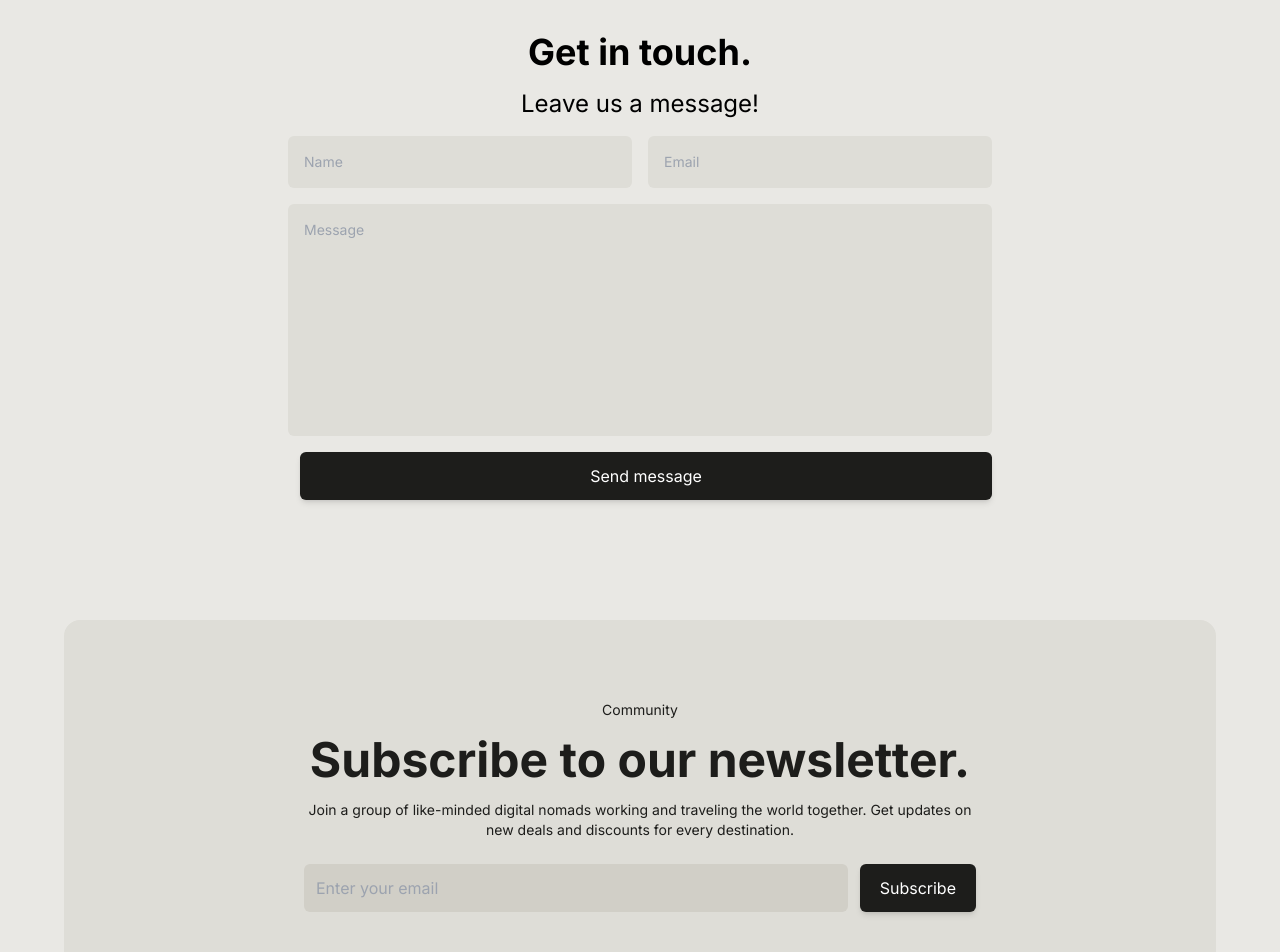
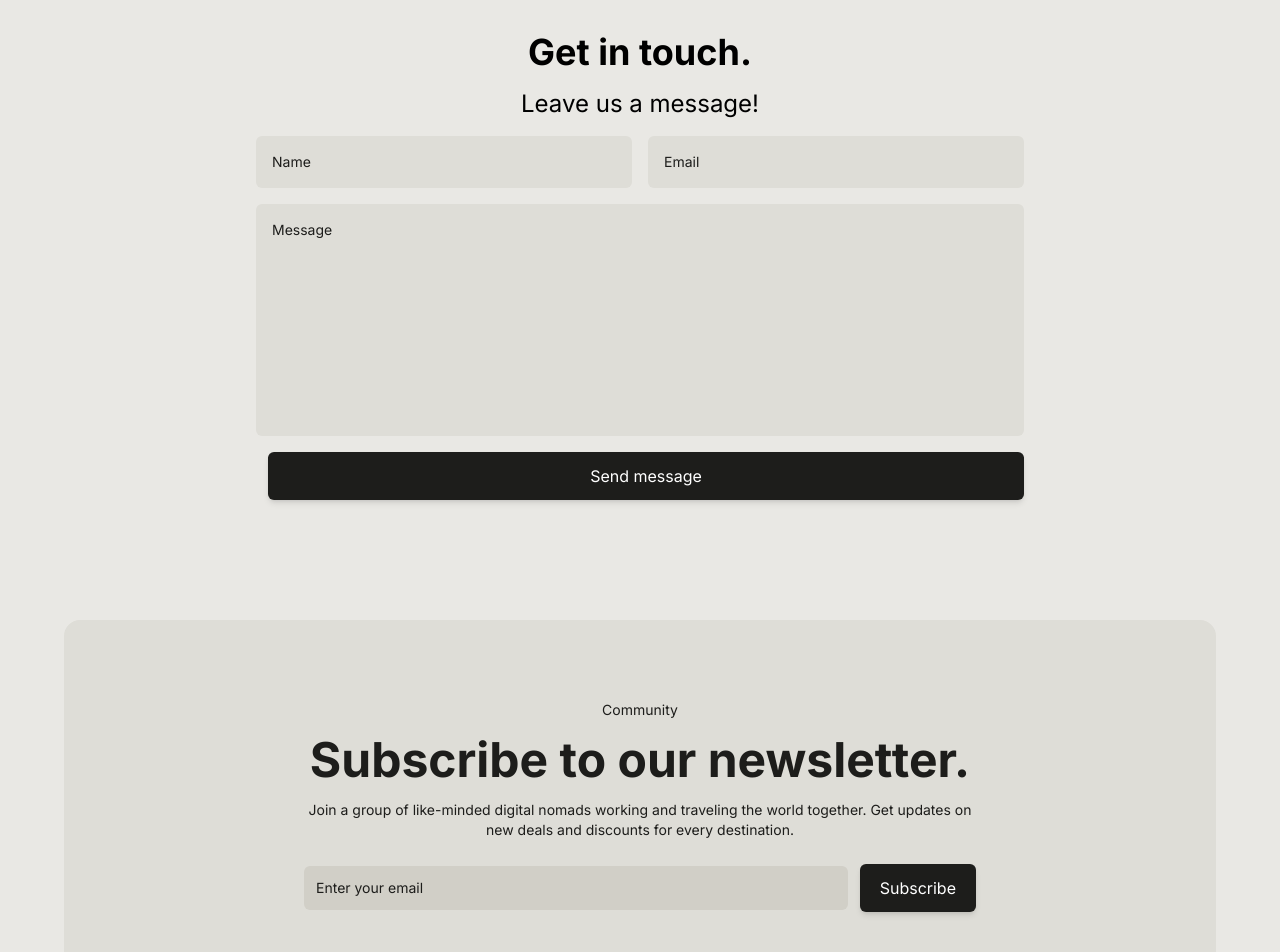
Before and after one commit to harisharanChaulagain/city-tour, a Next.js app: page /contact in a window 1280 px wide. Shown: the part 560-1512 px from the top of the page. Built offline with nearby package versions, Linux system fonts and the light colour scheme.

Commit message:
small changes

```diff
--- a/app/contact/page.tsx
+++ b/app/contact/page.tsx
@@ -27,7 +27,7 @@ export default function Page() {
           <span className="text-sm sm:text-base">9846852999</span>
         </div>
       </section>
-      <section className="px-4 md:px-8 flex flex-col gap-4 max-w-3xl mx-auto">
+      <section className=" flex flex-col gap-4 max-w-3xl mx-auto">
         <h1 className="flex items-center justify-center text-xl sm:text-2xl md:text-4xl font-bold">
           Get in touch.
         </h1>
@@ -40,24 +40,24 @@ export default function Page() {
               <input
                 type="text"
                 placeholder="Name"
-                className="w-full bg-[#DEDDD7] outline-none text-sm p-4 rounded-md"
+                className="w-full bg-[#DEDDD7] outline-none text-sm p-4 rounded-md placeholder-[#1d1d1b]"
               />
             </div>
             <div className="w-full">
               <input
                 type="email"
                 placeholder="Email"
-                className="w-full bg-[#DEDDD7] outline-none text-sm p-4 rounded-md"
+                className="w-full bg-[#DEDDD7] outline-none text-sm p-4 rounded-md placeholder-[#1d1d1b]"
               />
             </div>
           </div>
           <textarea
             placeholder="Message"
-            className="bg-[#DEDDD7] outline-none text-sm p-4 rounded-md resize-none"
+            className="bg-[#DEDDD7] outline-none text-sm p-4 rounded-md resize-none placeholder-[#1d1d1b]"
             cols={30}
             rows={10}
           ></textarea>
-          <button className="w-full mt-3 px-5 py-3 text-sm sm:text-base rounded-md text-white bg-[#1D1D1B] hover:bg-[#1D1D1B]/90 active:bg-indigo-700 duration-150 outline-none shadow-md focus:shadow-none focus:ring-2 ring-offset-2 sm:mt-0 sm:ml-3 sm:w-auto">
+          <button className="w-full mt-3 px-5 py-3 text-sm sm:text-base rounded-md text-white bg-[#1D1D1B] hover:bg-[#1D1D1B]/90 duration-150 outline-none shadow-md focus:shadow-none focus:ring-2 ring-offset-2 sm:mt-0 sm:ml-3 sm:w-auto">
             Send message
           </button>
         </div>
--- a/app/faq/page.tsx
+++ b/app/faq/page.tsx
@@ -14,7 +14,7 @@ export default function Page() {
   return (
     <main className="py-20 px-4 sm:px-8 md:px-16">
       <section className="bg-[#DEDDD7] rounded-2xl flex flex-col gap-4 p-8 mb-10">
-        <h1 className="text-[#1D1D1B] font-bold text-5xl pt-10">
+        <h1 className="text-[#1D1D1B] font-bold  text-2xl sm:text-3xl md:text-4xl lg:text-5xl pt-10">
           Frequently Asked Questions
         </h1>
         <p>Got questions? Find your answers here.</p>
@@ -33,11 +33,11 @@ export default function Page() {
                 <div className="text-primary-350 ">
                   {openItemIndex === index ? (
                     <div className="bg-[#1d1d1b] text-white p-2 rounded-full  transition-all duration-300">
-                      <Icon icon="mingcute:up-fill" className="text-xl" />
+                      <Icon icon="mingcute:up-fill" className="text-base sm:text-xl" />
                     </div>
                   ) : (
                     <div className="bg-[#1d1d1b] text-white p-2 rounded-full transform rotate-180 transition-all duration-300">
-                      <Icon icon="mingcute:up-fill" className="text-xl" />
+                      <Icon icon="mingcute:up-fill" className="text-base sm:text-xl" />
                     </div>
                   )}
                 </div>
--- a/components/DestinationSection.tsx
+++ b/components/DestinationSection.tsx
@@ -79,7 +79,7 @@ export default function DestinationSection() {
             <Image
               src={item.image}
               alt={item.title}
-              className="absolute left-60 bottom-0 w-64 h-64 object-cover rounded-lg shadow-lg pointer-events-none z-50"
+              className="absolute left-10 sm:left-60 md:left-80 bottom-0 w-64 h-64 object-cover rounded-lg shadow-lg pointer-events-none z-50"
               style={{
                 opacity: 0,
                 transform: "scale(0.8) rotate(-10deg) translateZ(0px)",
--- a/components/Herosection.tsx
+++ b/components/Herosection.tsx
@@ -38,7 +38,7 @@ export default function Herosection() {
   };
 
   return (
-    <main className=" px-4 sm:px-4 md:px-12 py-20">
+    <main className=" sm:px-4 md:px-12 py-20">
       <div className="relative w-full h-96 rounded-2xl">
         <Slider ref={setSlider} {...settings}>
           {images.map((src, index) => (
@@ -54,16 +54,19 @@ export default function Herosection() {
             </div>
           ))}
         </Slider>
-        <div className="absolute top-52 left-20 text-white flex flex-col gap-4">
-          <h1 className="font-bold text-2xl sm:text-3xl md:text-4xl lg:text-5xl">
+        <div className="absolute top-40 left-10 sm:top-52 sm:left-20 text-white flex flex-col gap-4">
+          <h1 className="font-bold text-xl sm:text-2xl md:text-3xl lg:text-4xl xl:text-5xl">
             Work from anywhere.
           </h1>
-          <p className="text-sm sm:text-lg md:text-xl">
+          <p className="text-xs sm:text-sm md:text-lg lg:text-xl xl:text-2xl">
             Work remotely, explore various destinations, <br /> and make lasting
             memories with a community of digital nomads.
           </p>
         </div>
-        <div className="absolute -bottom-5 right-10 flex justify-between max-w-xs gap-4">
+        <div
+          className="absolute -bottom-5 left-1/2 transform -translate-x-1/2 flex justify-between
+    max-w-xs gap-4 sm:left-auto sm:right-10 sm:transform-none"
+        >
           <button
             onClick={handlePrev}
             className={`text-white bg-[#1D1D1B] p-4 rounded-full ${
--- a/components/NewsLetter.tsx
+++ b/components/NewsLetter.tsx
@@ -24,9 +24,9 @@ export default function NewsLetter() {
             <input
               type="email"
               placeholder="Enter your email"
-              className="text-gray-600 w-full p-3 rounded-md outline-none bg-[#D1CFC7]"
+              className="placeholder-[#1d1d1b] text-sm w-full p-3 rounded-md outline-none bg-[#D1CFC7]"
             />
-            <button className="w-full mt-3 px-5 py-3 rounded-md text-white bg-[#1D1D1B] hover:bg-[#1D1D1B]/90 active:bg-indigo-700 duration-150 outline-none shadow-md focus:shadow-none focus:ring-2 ring-offset-2 sm:mt-0 sm:ml-3 sm:w-auto">
+            <button className="w-full mt-3 px-5 py-3 rounded-md text-white bg-[#1D1D1B] hover:bg-[#1D1D1B]/90 duration-150 outline-none shadow-md focus:shadow-none focus:ring-2 ring-offset-2 sm:mt-0 sm:ml-3 sm:w-auto">
               Subscribe
             </button>
           </form>
```
